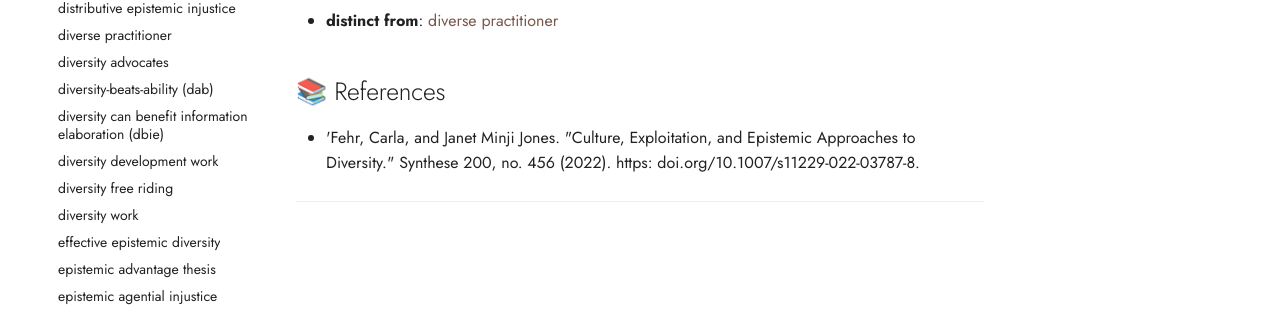
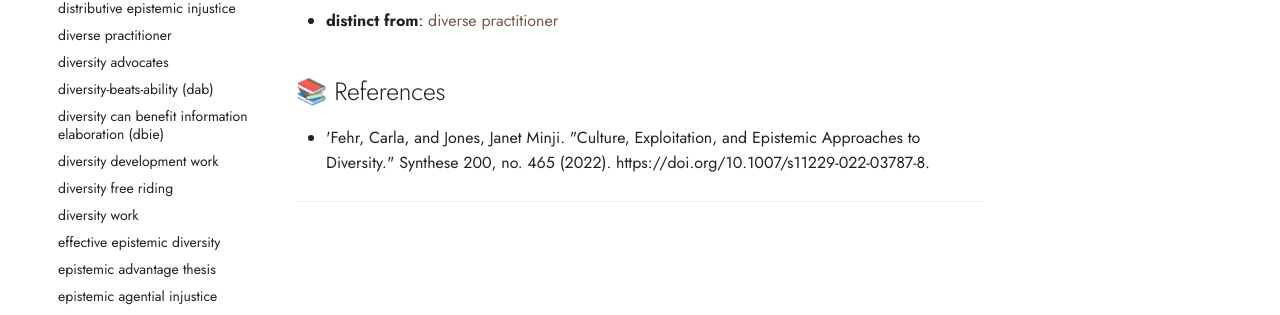
Before and after one commit to conceptcartography/conceptcartography, an MkDocs documentation site: the page built from docs/concepts/commonplace-practitioners.md, in a window 1280 px wide. Shown: the part 507-822 px from the top of the page. Built offline with MkDocs 1.6.1 and Material for MkDocs 9.7.7, drawn with Linux system fonts in a browser that asks for light colours; comment, search, counter and statistics services are not loaded; the version menu is left out; some of the changed lines change nothing that is shown.

Commit message:
Update commonplace-practitioners.md

```diff
--- a/docs/concepts/commonplace-practitioners.md
+++ b/docs/concepts/commonplace-practitioners.md
@@ -1,7 +1,7 @@
 ---
 concept: commonplace practitioners
 references:
-- 'Fehr, Carla, and Jones, Janet Minji. "Culture, Exploitation, and Epistemic Approaches to Diversity." Synthese 200, no. 465 (2022). https: doi.org/10.1007/s11229-022-03787-8.'
+- 'Fehr, Carla, and Jones, Janet Minji. "Culture, Exploitation, and Epistemic Approaches to Diversity." Synthese 200, no. 465 (2022). https://doi.org/10.1007/s11229-022-03787-8'
 definitions:
 - '"epistemic community members who are overrepresented in the community" (Fehr and
   Minji 2022, 4).'
@@ -29,7 +29,7 @@ relations:
 
 ## 📚 References
 
-- 'Fehr, Carla, and Janet Minji Jones. "Culture, Exploitation, and Epistemic Approaches to Diversity." Synthese 200, no. 456 (2022). https: doi.org/10.1007/s11229-022-03787-8.
+- 'Fehr, Carla, and Jones, Janet Minji. "Culture, Exploitation, and Epistemic Approaches to Diversity." Synthese 200, no. 465 (2022). https://doi.org/10.1007/s11229-022-03787-8.
 
 ---
 
```
